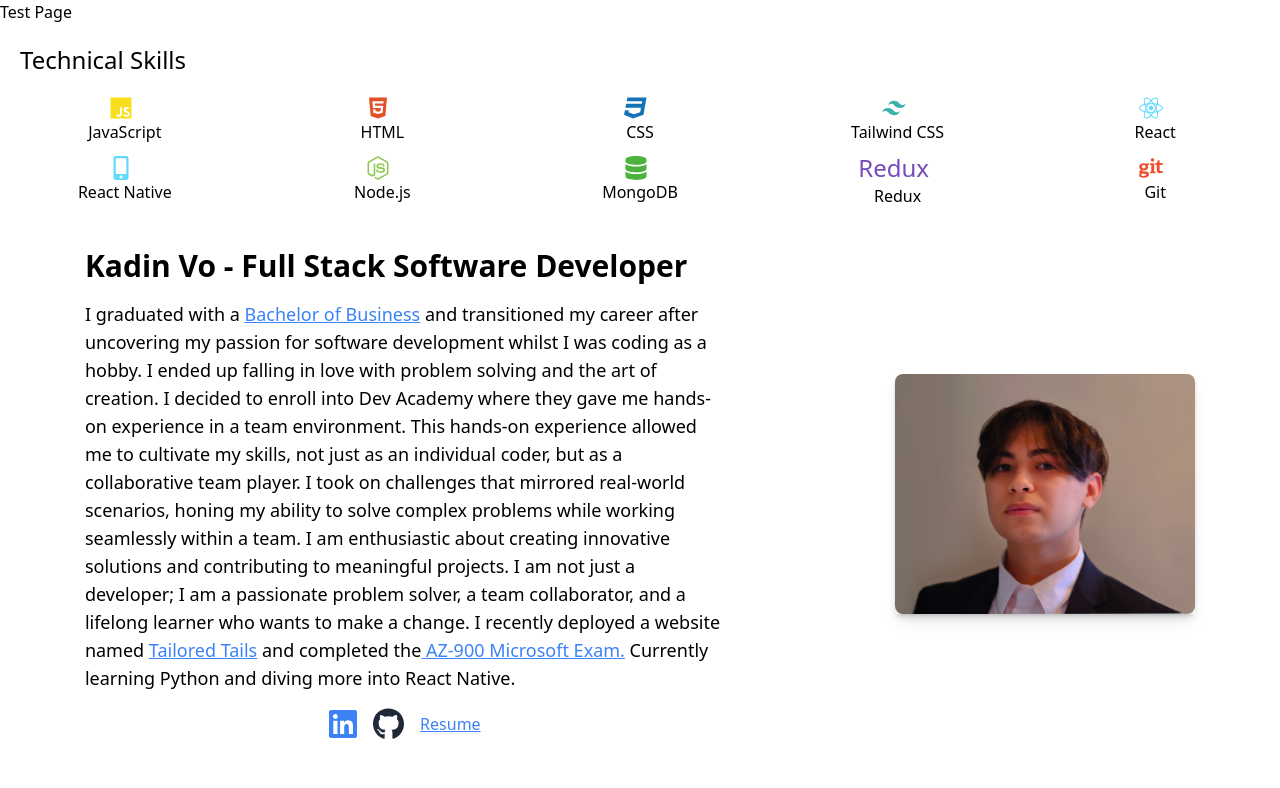
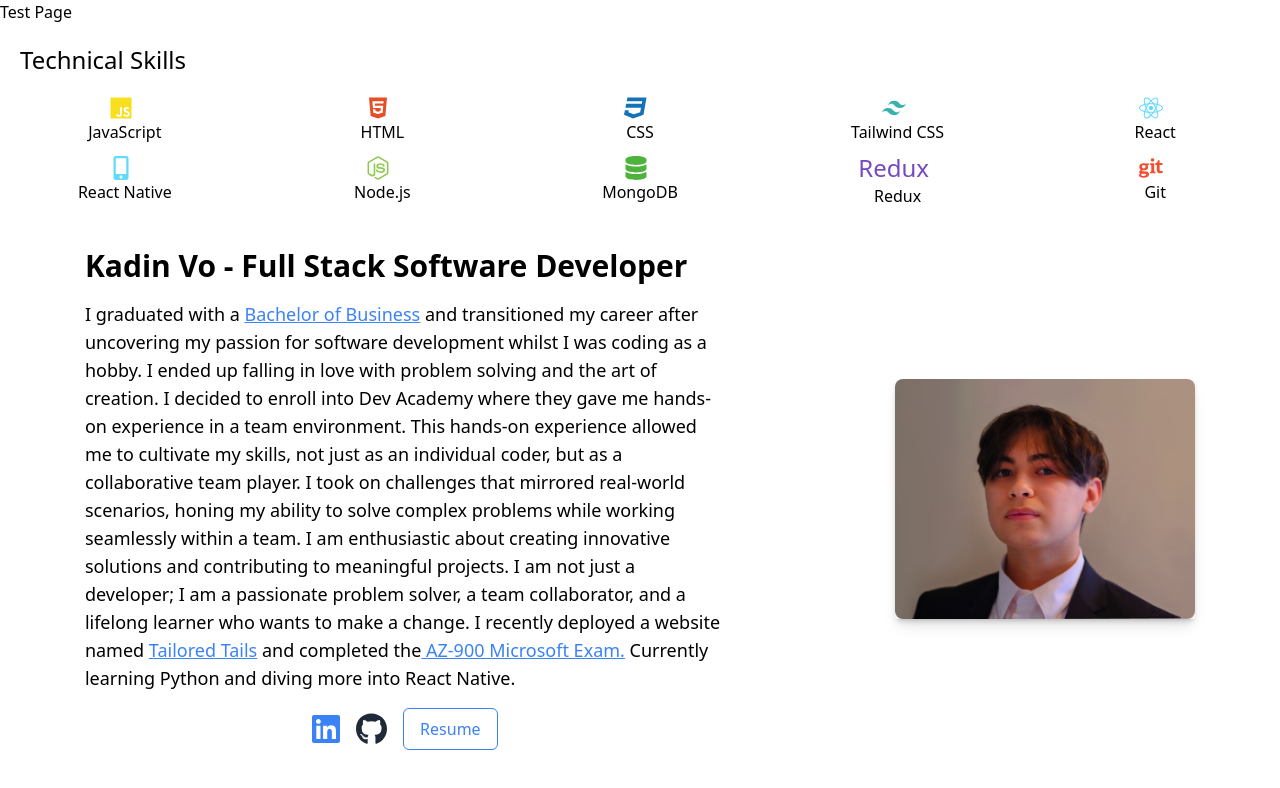
Before and after one commit to KadeVo/portfolio, a React (Create React App) app: page /test in a window 1280 px wide. Shown: the top 788 px of the page. Built offline with nearby package versions, Linux system fonts and the light colour scheme.

Commit message:
Styled Resume button

```diff
--- a/src/components/Socials.js
+++ b/src/components/Socials.js
@@ -23,8 +23,13 @@ const Socials = () => {
         <FontAwesomeIcon icon={faGithub} size="2x" />
       </a>
 
-      <a href={CV} className="underline text-blue-500 flex items-center">
-        <FontAwesomeIcon size="2x" /> Resume
+      <a
+        href={CV}
+        className="inline-flex items-center px-4 py-2 border border-blue-500 rounded-md text-blue-500 hover:bg-blue-500 hover:text-white"
+        target="_blank"
+        rel="noreferrer"
+      >
+        Resume
       </a>
     </div>
   )
```
